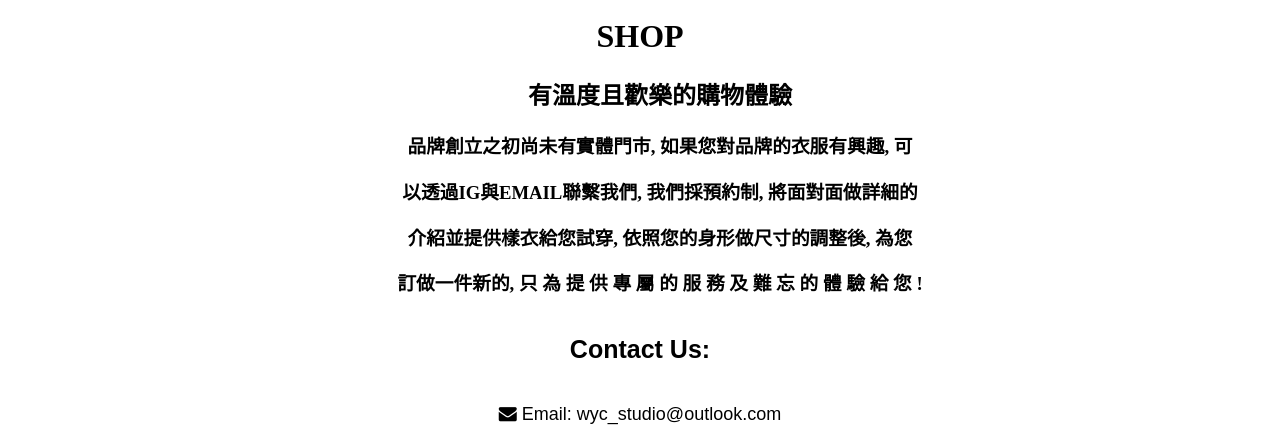
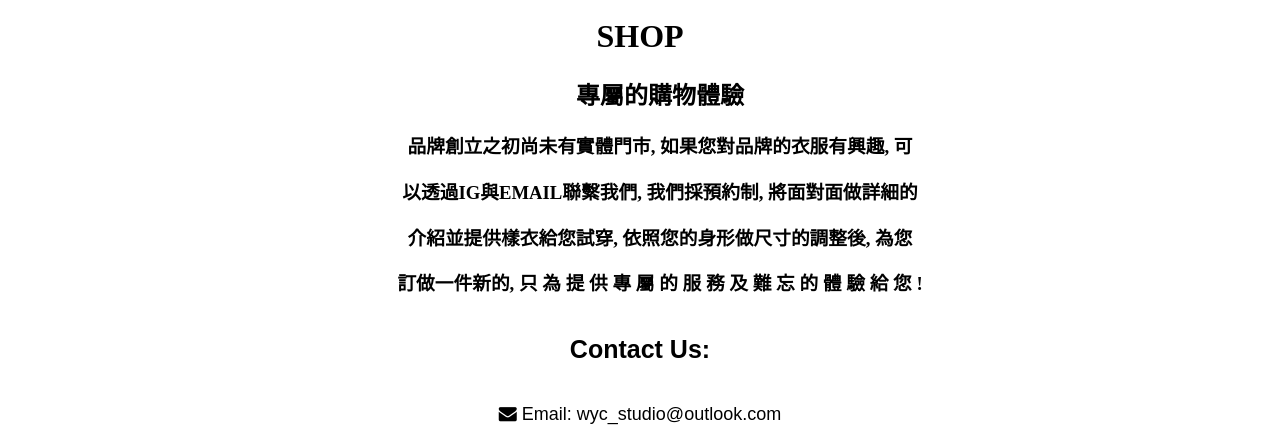
Before and after one commit to wycstudio/wycfashion, a plain HTML site: page shop.html in a window 1280 px wide. Shown: the part 172-615 px from the top of the page. Drawn offline with Linux system fonts and the light colour scheme.

Commit message:
Update shopping experience header text

```diff
--- a/shop.html
+++ b/shop.html
@@ -91,7 +91,7 @@ text-align: center;
 
 
 <div class="container">
-<h2>有溫度且歡樂的購物體驗</h2>
+<h2>專屬的購物體驗</h2>
 <h3>品牌創立之初尚未有實體門市, 如果您對品牌的衣服有興趣, 可</h3>
 <h3>以透過IG與EMAIL聯繫我們, 我們採預約制, 將面對面做詳細的</h3>
 <h3>介紹並提供樣衣給您試穿, 依照您的身形做尺寸的調整後, 為您</h3>
```
